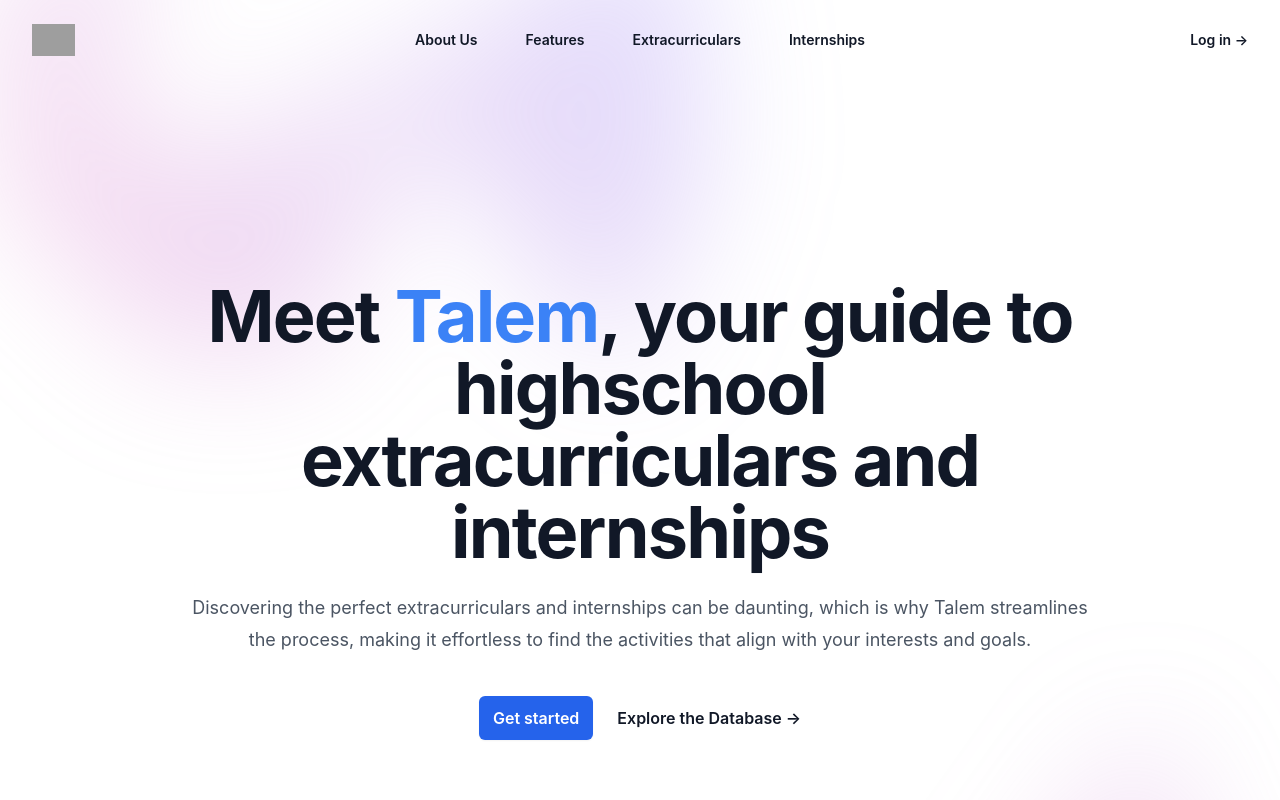
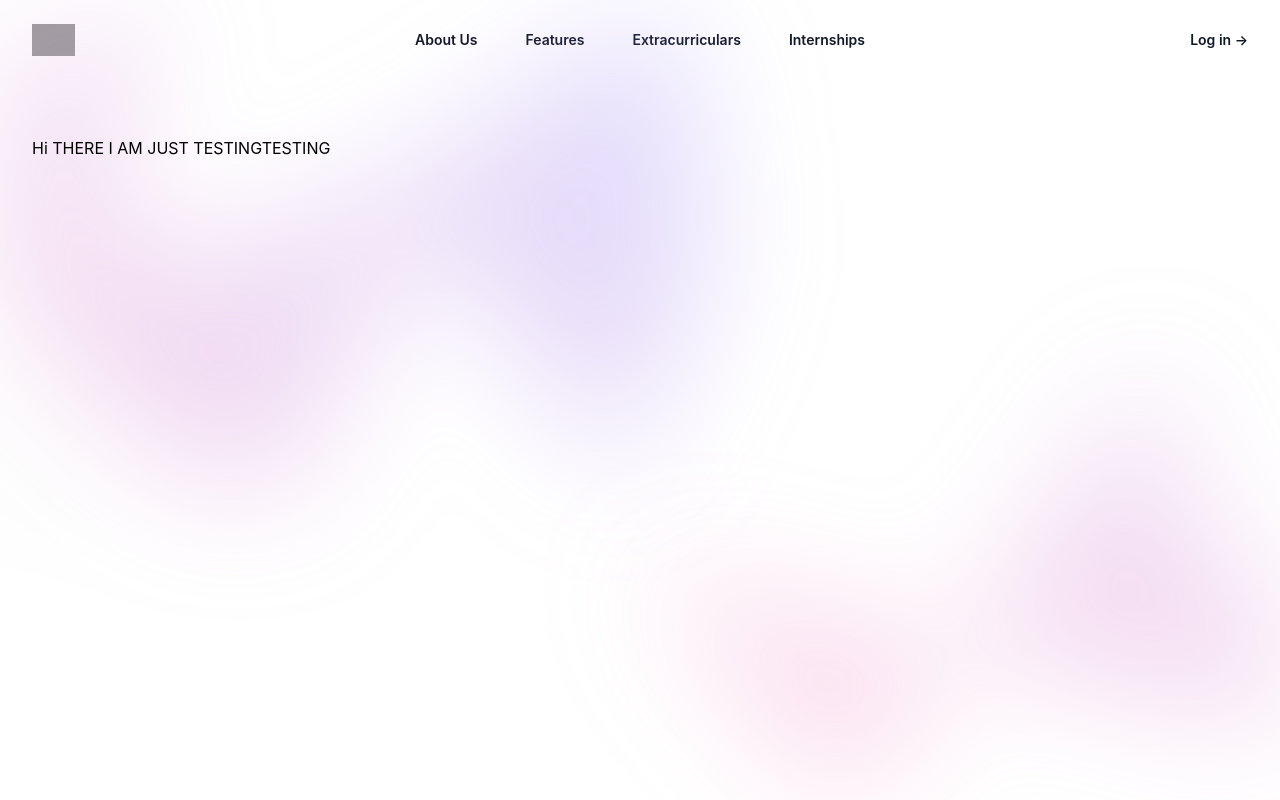
Before and after one commit to ekwoka/talem-app, a React (Create React App) app: page /extracurriculars in a window 1280 px wide. Shown: the top 800 px of the page. Built offline with nearby package versions, Linux system fonts and the light colour scheme; grey boxes are pictures that could not be loaded.

Commit message:
Added extracurricular page

```diff
--- a/package.json
+++ b/package.json
@@ -11,6 +11,8 @@
     "firebase": "^9.23.0",
     "react": "^18.2.0",
     "react-dom": "^18.2.0",
+    "react-router": "^6.14.1",
+    "react-router-dom": "6.4",
     "react-scripts": "5.0.1",
     "web-vitals": "^2.1.4"
   },
--- a/src/App.js
+++ b/src/App.js
@@ -1,16 +1,21 @@
 import React from 'react';
 import ReactDOM from 'react-dom/client';
 import './index.css';
-import HeroMain from './Components/HeroMain';
-import BodyDescription from './Components/BodyDescription';
+import Homepage from './Pages/Homepage';
+import Extracurriculars from './Pages/Extracurriculars';
+import { BrowserRouter, Routes, Route, Link } from 'react-router-dom';
 
 
 
 function App() {
   return (
     <>
-      <HeroMain />
-      <BodyDescription />
+      <BrowserRouter>
+        <Routes>
+          <Route index element={<Homepage />} />
+          <Route path="/extracurriculars" element={<Extracurriculars />} />
+        </Routes>
+      </BrowserRouter>
     </>
   );
 }
--- a/src/Components/Header.jsx
+++ b/src/Components/Header.jsx
@@ -18,7 +18,7 @@
     const [mobileMenuOpen, setMobileMenuOpen] = useState(false)
 
     return (
-        <header className="absolute inset-x-0 top-0 z-50">
+        <header className=" inset-x-0 top-0 z-50">
         <nav className="flex items-center justify-between p-6 lg:px-8" aria-label="Global">
           <div className="flex lg:flex-1">
             <a href="#" className="-m-1.5 p-1.5">
--- a/src/Components/HeroMain.jsx
+++ b/src/Components/HeroMain.jsx
@@ -14,7 +14,7 @@
       <Header />
       <div className="bg-white">
 
-        <div className="relative isolate px-6 pt-14 lg:px-8">
+        <div className="relative isolate px-6 lg:px-8">
           <div
             className="absolute inset-x-0 -top-40 -z-10 transform-gpu overflow-hidden blur-3xl sm:-top-80"
             aria-hidden="true"
@@ -27,7 +27,17 @@
               }}
             />
           </div>
-          <div className="mx-auto max-w-4xl py-32 sm:py-48 lg:py-56">
+          <div className="mx-auto max-w-4xl py-32 sm:py-48 lg:py-46">
+
+          <div className="hidden sm:mb-8 sm:flex sm:justify-center">
+              <div className="relative rounded-full px-3 py-1 text-sm leading-6 text-gray-600 ring-1 ring-gray-900/10 hover:ring-gray-900/20">
+                Our Extracurricular Database just opened! {' '}
+                <a href="/extracurriculars" className="font-semibold text-indigo-600">
+                  <span className="absolute inset-0" aria-hidden="true" />
+                  Check it out <span aria-hidden="true">&rarr;</span>
+                </a>
+              </div>
+            </div>
 
             <div className="text-center">
               <h1 className="text-4xl font-bold tracking-tight text-gray-900 sm:text-7xl ">
@@ -64,15 +74,6 @@
             />
           </div>
         </div>
-                  {/* <div className="hidden sm:mb-8 sm:flex sm:justify-center">
-              <div className="relative rounded-full px-3 py-1 text-sm leading-6 text-gray-600 ring-1 ring-gray-900/10 hover:ring-gray-900/20">
-                Announcing our next round of funding.{' '}
-                <a href="#" className="font-semibold text-indigo-600">
-                  <span className="absolute inset-0" aria-hidden="true" />
-                  Read more <span aria-hidden="true">&rarr;</span>
-                </a>
-              </div>
-            </div> */}
       </div>
     </>
   )
--- /dev/null
+++ b/src/Pages/Extracurriculars.jsx
@@ -0,0 +1,44 @@
+import React from "react";
+import Header from "../Components/Header";
+
+export default function Extracurriculars() {
+    return (
+        <>
+            <Header />
+            <div className="bg-white">
+
+                <div className="relative isolate px-6 pt-14 lg:px-8">
+                <div
+                    className="absolute inset-x-0 -top-40 -z-10 transform-gpu overflow-hidden blur-3xl sm:-top-80"
+                    aria-hidden="true"
+                >
+                            <h1>Hello</h1>
+                    <div
+                    className="relative left-[calc(50%-11rem)] aspect-[1155/678] w-[36.125rem] -translate-x-1/2 rotate-[30deg] bg-gradient-to-tr from-[#ff80b5] to-[#9089fc] opacity-30 sm:left-[calc(50%-30rem)] sm:w-[72.1875rem]"
+                    style={{
+                        clipPath:
+                        'polygon(74.1% 44.1%, 100% 61.6%, 97.5% 26.9%, 85.5% 0.1%, 80.7% 2%, 72.5% 32.5%, 60.2% 62.4%, 52.4% 68.1%, 47.5% 58.3%, 45.2% 34.5%, 27.5% 76.7%, 0.1% 64.9%, 17.9% 100%, 27.6% 76.8%, 76.1% 97.7%, 74.1% 44.1%)',
+                    }}
+                    />
+                            <h1>Hello</h1>
+                </div>
+                <h1>Hi THERE I AM JUST TESTINGTESTING</h1>
+                <div className="mx-auto max-w-4xl py-32 sm:py-48 lg:py-56"></div>
+                <div
+                    className="absolute inset-x-0 top-[calc(100%-13rem)] -z-10 transform-gpu overflow-hidden blur-3xl sm:top-[calc(100%-30rem)]"
+                    aria-hidden="true"
+                >
+
+                    <div
+                    className="relative left-[calc(50%+3rem)] aspect-[1155/678] w-[36.125rem] -translate-x-1/2 bg-gradient-to-tr from-[#ff80b5] to-[#9089fc] opacity-30 sm:left-[calc(50%+36rem)] sm:w-[72.1875rem]"
+                    style={{
+                        clipPath:
+                        'polygon(74.1% 44.1%, 100% 61.6%, 97.5% 26.9%, 85.5% 0.1%, 80.7% 2%, 72.5% 32.5%, 60.2% 62.4%, 52.4% 68.1%, 47.5% 58.3%, 45.2% 34.5%, 27.5% 76.7%, 0.1% 64.9%, 17.9% 100%, 27.6% 76.8%, 76.1% 97.7%, 74.1% 44.1%)',
+                    }}
+                    />
+                </div>
+                </div>
+            </div>
+        </>
+    )
+}
--- /dev/null
+++ b/src/Pages/Homepage.jsx
@@ -0,0 +1,12 @@
+import React from "react";
+import HeroMain from '../Components/HeroMain';
+import BodyDescription from '../Components/BodyDescription';
+
+export default function Homepage() {
+    return (
+        <>
+            <HeroMain />
+            <BodyDescription />
+        </>
+    )
+}
```
Also changed, not shown: 1 other file (tests, documents, lock files or other folders).
